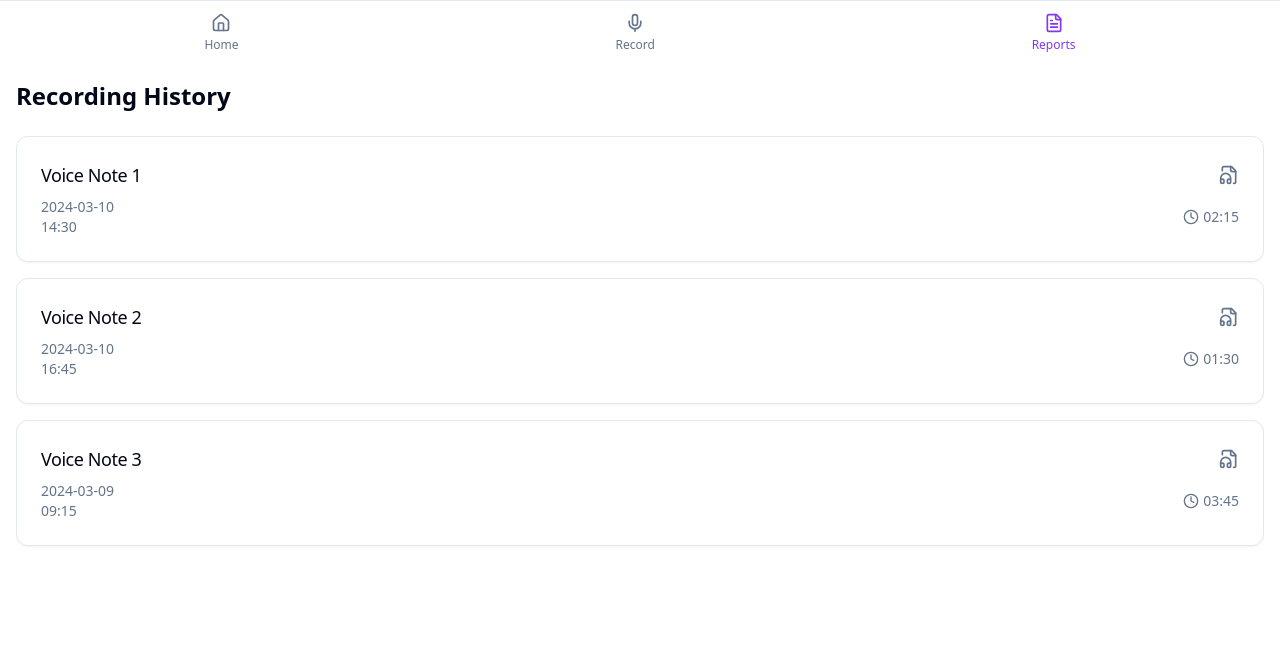
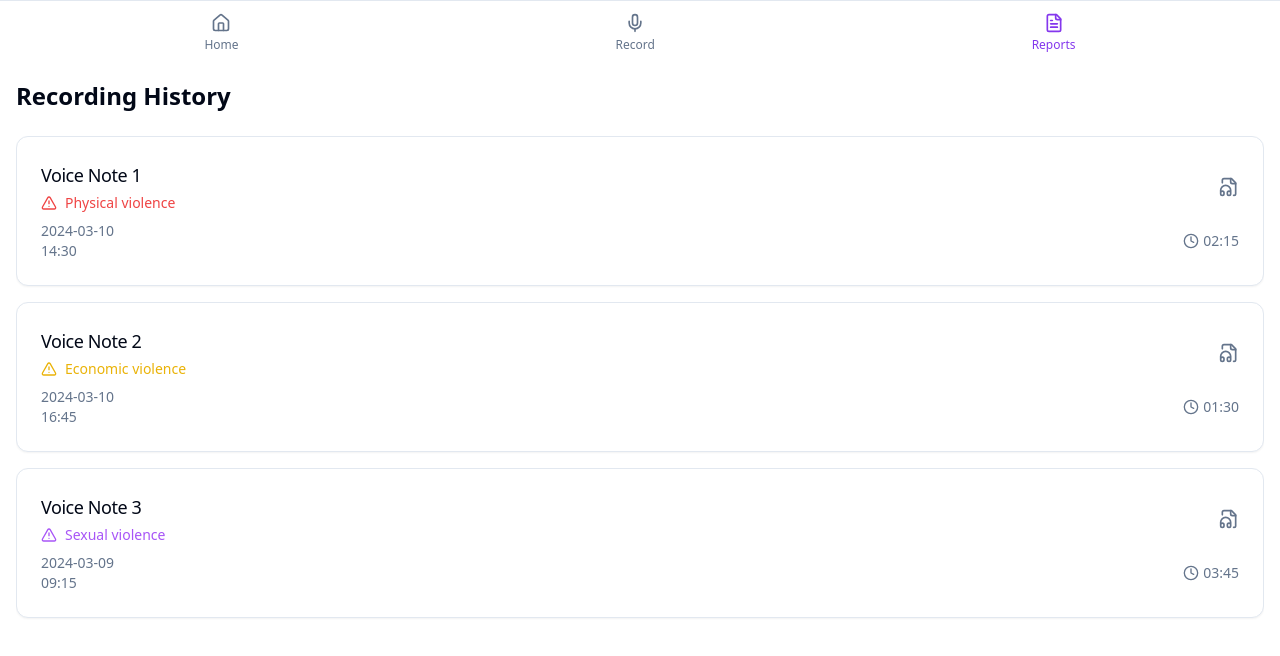
Before and after one commit to NoaYaakov618/nav-screen-scribe, a React (Vite) app: page /reports in a window 1280 px wide. Shown: the top 656 px of the page. Built offline with nearby package versions, Linux system fonts and the light colour scheme.

Commit message:
Add identification names to recordings
Update the recordings page to include identification names for each recording, specifically: Physical violence, Economic violence, and Sexual violence.
[skip gpt_engineer]

```diff
--- a/src/pages/Reports.tsx
+++ b/src/pages/Reports.tsx
@@ -1,6 +1,8 @@
 import { Card, CardContent, CardHeader, CardTitle } from "@/components/ui/card";
 import { ScrollArea } from "@/components/ui/scroll-area";
-import { FileAudio, Clock } from "lucide-react";
+import { FileAudio, Clock, AlertTriangle } from "lucide-react";
+
+type ViolenceCategory = "Physical violence" | "Economic violence" | "Sexual violence";
 
 // Mock data for demonstration
 const recordings = [
@@ -9,23 +11,39 @@ const recordings = [
     date: "2024-03-10",
     time: "14:30",
     duration: "02:15",
-    title: "Voice Note 1"
+    title: "Voice Note 1",
+    category: "Physical violence" as ViolenceCategory
   },
   {
     id: 2,
     date: "2024-03-10",
     time: "16:45",
     duration: "01:30",
-    title: "Voice Note 2"
+    title: "Voice Note 2",
+    category: "Economic violence" as ViolenceCategory
   },
   {
     id: 3,
     date: "2024-03-09",
     time: "09:15",
     duration: "03:45",
-    title: "Voice Note 3"
+    title: "Voice Note 3",
+    category: "Sexual violence" as ViolenceCategory
   }
 ];
+
+const getCategoryColor = (category: ViolenceCategory) => {
+  switch (category) {
+    case "Physical violence":
+      return "text-red-500";
+    case "Economic violence":
+      return "text-yellow-500";
+    case "Sexual violence":
+      return "text-purple-500";
+    default:
+      return "text-gray-500";
+  }
+};
 
 const Reports = () => {
   return (
@@ -36,7 +54,15 @@ const Reports = () => {
           {recordings.map((recording) => (
             <Card key={recording.id}>
               <CardHeader className="flex flex-row items-center justify-between space-y-0 pb-2">
-                <CardTitle className="text-lg font-medium">{recording.title}</CardTitle>
+                <div className="flex flex-col">
+                  <CardTitle className="text-lg font-medium">{recording.title}</CardTitle>
+                  <div className="flex items-center mt-1">
+                    <AlertTriangle className={`h-4 w-4 mr-2 ${getCategoryColor(recording.category)}`} />
+                    <span className={`text-sm ${getCategoryColor(recording.category)}`}>
+                      {recording.category}
+                    </span>
+                  </div>
+                </div>
                 <FileAudio className="h-5 w-5 text-muted-foreground" />
               </CardHeader>
               <CardContent>
```
